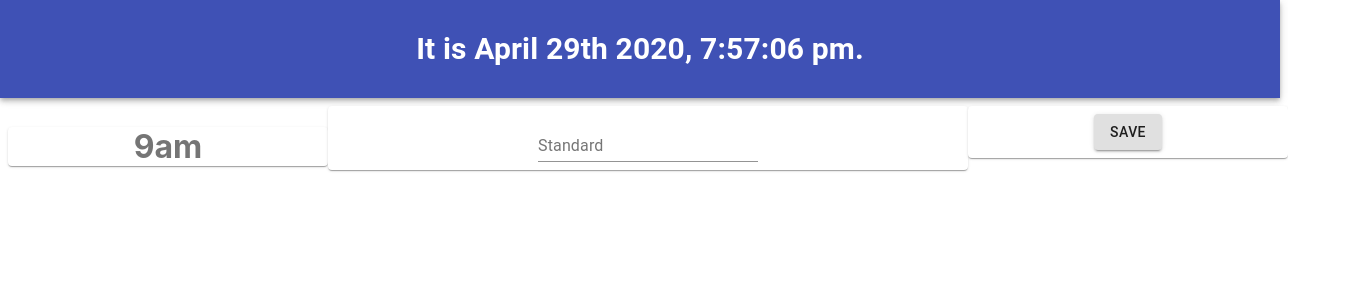
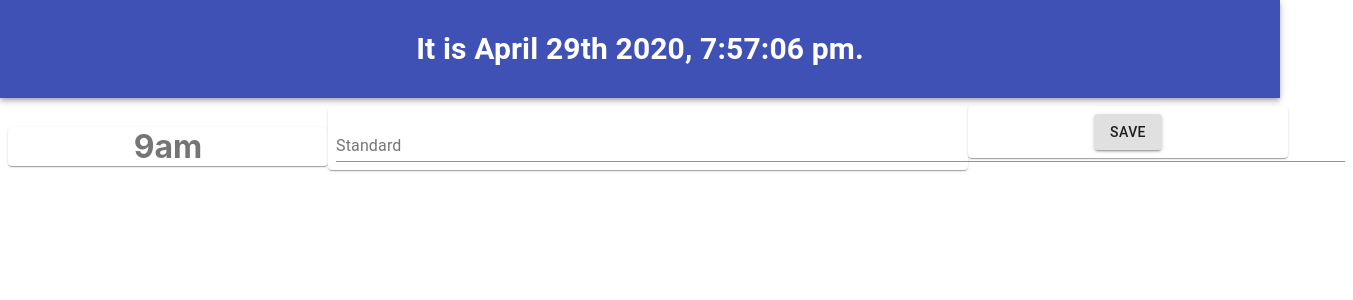
Before and after one commit to Haplescent/react-cal, a React (Create React App) app: page / in a window 1280 px wide. Shown: the top 300 px of the page, 1353 px wide, since content can reach past the window. Built offline with nearby package versions, Linux system fonts and the light colour scheme.

Commit message:
UI for row one complete

```diff
--- a/src/components/Grid.js
+++ b/src/components/Grid.js
@@ -2,11 +2,10 @@ import React, { useState } from 'react';
 import { makeStyles } from "@material-ui/core/styles";
 import Paper from "@material-ui/core/Paper";
 import Grid from "@material-ui/core/Grid";
-import BasicTextFields from "./Textfield.js";
 import Button from "@material-ui/core/Button";
 import TextField from "@material-ui/core/TextField";
 
-const useStyles = makeStyles((theme) => ({
+let useStyles = makeStyles((theme) => ({
   root: {
     flexGrow: 1,
     "& > *": {
@@ -21,7 +20,7 @@ const useStyles = makeStyles((theme) => ({
 }));
 
 export default function CenteredGrid(props) {
-  const classes = useStyles();
+  let classes = useStyles();
   const [textInput, setTextInput] = useState("");
   const [text, setText] = useState("Save");
 
@@ -37,16 +36,31 @@ export default function CenteredGrid(props) {
   function ContainedButtons() {
     return (
       <Grid item xs={3}>
-      <Paper className={classes.paper}>
-        <div className={classes.root}>
-          <Button variant="contained" onClick={() => handleClick()}>{text}</Button>
-        </div>
-      </Paper>
+        <Paper className={classes.paper}>
+          <div className={classes.root}>
+            <Button variant="contained" onClick={() => handleClick()}>{text}</Button>
+          </div>
+        </Paper>
       </Grid>
     );
   }
 
   function BasicTextFields() {
+    let useStyles = makeStyles((theme) => ({
+      root: {
+        flexGrow: 1,
+        "& > *": {
+          margin: theme.spacing(1),
+          width: "100ch"
+        }
+      },
+      paper: {
+        padding: theme.spacing(0),
+        textAlign: "center",
+        color: theme.palette.text.secondary,
+      },
+    }));
+    let classes = useStyles();
     return (
       <Grid item xs={6}>
         <Paper Paper className={classes.paper}>
```
